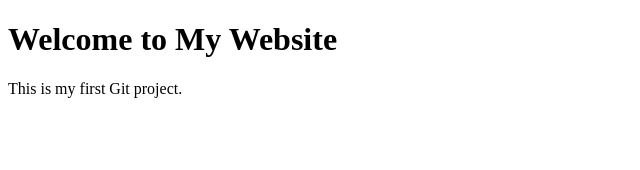
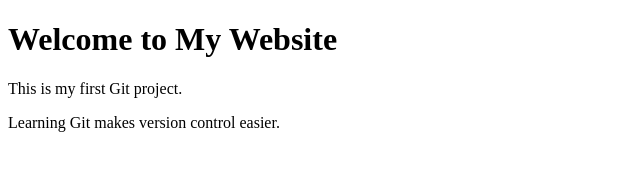
Before and after one commit to Chidvilas17/GitAssignment, a plain HTML site: page index.html in a window 1280 px wide. Shown: the whole page, without its empty margins (0-640 px from the left). Drawn offline with Linux system fonts and the light colour scheme.

Commit message:
Update homepage content

```diff
--- a/index.html
+++ b/index.html
@@ -7,5 +7,6 @@
 <body>
     <h1>Welcome to My Website</h1>
     <p>This is my first Git project.</p>
+    <p>Learning Git makes version control easier.</p>
 </body>
 </html>
```
